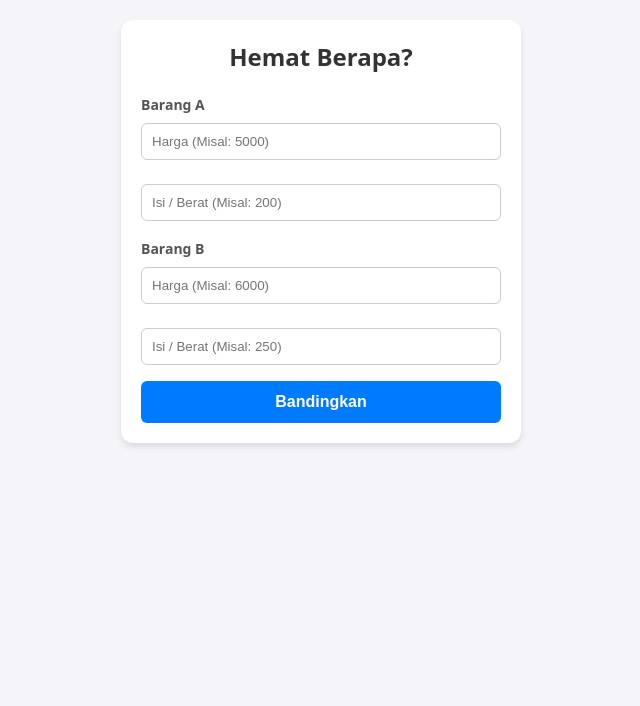
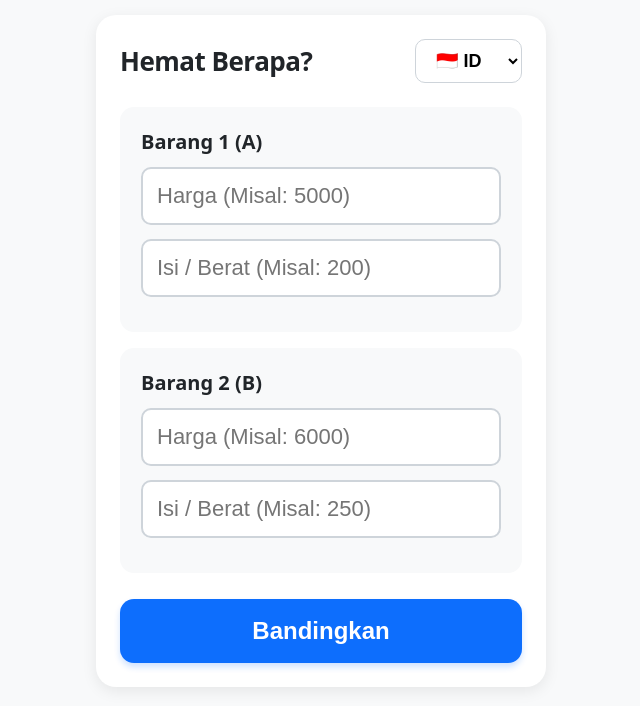
Before and after one commit to baratimur/hematberapa, a plain HTML site: page index.html in a window 1280 px wide. Shown: the whole page, without its empty margins (319-959 px from the left). Drawn offline with Linux system fonts and the light colour scheme.

Commit message:
Update index.html

```diff
--- a/index.html
+++ b/index.html
@@ -2,64 +2,260 @@
 <html lang="id">
 <head>
     <meta charset="UTF-8">
-    <meta name="viewport" content="width=device-width, initial-scale=1.0">
-    <title>Hemat Berapa - Kalkulator Harga</title>
+    <meta name="viewport" content="width=device-width, initial-scale=1.0, maximum-scale=1.0, user-scalable=no">
+    <title>Hemat Berapa? / Value Calculator</title>
     <style>
-        body { font-family: system-ui, -apple-system, sans-serif; padding: 20px; max-width: 400px; margin: auto; background-color: #f4f4f9; }
-        .card { background: white; padding: 20px; border-radius: 12px; box-shadow: 0 4px 6px rgba(0,0,0,0.1); }
-        h2 { text-align: center; color: #333; margin-top: 0; }
-        label { font-size: 14px; font-weight: bold; color: #555; }
-        input { width: 100%; padding: 10px; margin: 8px 0 16px 0; border: 1px solid #ccc; border-radius: 6px; box-sizing: border-box; }
-        button { width: 100%; padding: 12px; background: #007bff; color: white; border: none; border-radius: 6px; font-size: 16px; font-weight: bold; cursor: pointer; }
-        button:hover { background: #0056b3; }
-        .result { margin-top: 20px; padding: 15px; border-radius: 8px; background: #e9ecef; display: none; text-align: center; }
-        .winner { color: #28a745; font-size: 18px; font-weight: bold; margin-top: 10px; display: block; }
+        :root {
+            --primary: #0d6efd;
+            --success: #198754;
+            --bg: #f8f9fa;
+            --text: #212529;
+            --card-bg: #ffffff;
+            --border: #ced4da;
+        }
+        body {
+            font-family: system-ui, -apple-system, sans-serif;
+            background-color: var(--bg);
+            color: var(--text);
+            padding: 15px;
+            margin: 0;
+            display: flex;
+            justify-content: center;
+        }
+        .app-container {
+            width: 100%;
+            max-width: 450px;
+            background: var(--card-bg);
+            border-radius: 20px;
+            box-shadow: 0 4px 15px rgba(0,0,0,0.08);
+            padding: 24px;
+            box-sizing: border-box;
+        }
+        .header-bar {
+            display: flex;
+            justify-content: space-between;
+            align-items: center;
+            margin-bottom: 24px;
+        }
+        h1 { font-size: 26px; margin: 0; font-weight: 800; letter-spacing: -0.5px; }
+        .lang-toggle {
+            padding: 10px 16px;
+            font-size: 18px;
+            font-weight: bold;
+            border-radius: 10px;
+            border: 1px solid var(--border);
+            background: white;
+            cursor: pointer;
+        }
+        .input-group {
+            background: var(--bg);
+            padding: 18px;
+            border-radius: 14px;
+            margin-bottom: 16px;
+            border: 3px solid transparent;
+            transition: all 0.3s ease;
+        }
+        .input-group.highlight {
+            border-color: var(--success);
+            background: #eafbf0;
+        }
+        label {
+            display: block;
+            font-size: 20px;
+            font-weight: 700;
+            margin-bottom: 12px;
+        }
+        input {
+            width: 100%;
+            padding: 14px;
+            font-size: 22px;
+            margin-bottom: 14px;
+            border: 2px solid var(--border);
+            border-radius: 10px;
+            box-sizing: border-box;
+        }
+        input:focus {
+            outline: none;
+            border-color: var(--primary);
+        }
+        input[type="number"] { -moz-appearance: textfield; }
+        button.calc-btn {
+            width: 100%;
+            padding: 18px;
+            font-size: 24px;
+            font-weight: 800;
+            background-color: var(--primary);
+            color: white;
+            border: none;
+            border-radius: 14px;
+            cursor: pointer;
+            margin-top: 10px;
+            box-shadow: 0 4px 6px rgba(13, 110, 253, 0.2);
+        }
+        button.calc-btn:active { transform: translateY(2px); }
+        .result-box {
+            margin-top: 24px;
+            padding: 20px;
+            border-radius: 14px;
+            text-align: center;
+            display: none;
+            font-size: 20px;
+            animation: fadeIn 0.4s ease-in-out;
+        }
+        .winner-title {
+            font-size: 26px;
+            font-weight: 900;
+            color: var(--success);
+            margin-bottom: 12px;
+        }
+        .savings-text {
+            font-size: 24px;
+            font-weight: 800;
+            background: #ffeb3b;
+            display: inline-block;
+            padding: 8px 14px;
+            border-radius: 8px;
+            margin-top: 15px;
+            color: #000;
+            box-shadow: 0 2px 4px rgba(0,0,0,0.1);
+        }
+        @keyframes fadeIn { from { opacity: 0; transform: translateY(-5px); } to { opacity: 1; transform: translateY(0); } }
     </style>
 </head>
 <body>
-    <div class="card">
-        <h2>Hemat Berapa?</h2>
 
-        <label>Barang A</label>
-        <input type="number" id="priceA" placeholder="Harga (Misal: 5000)">
-        <input type="number" id="qtyA" placeholder="Isi / Berat (Misal: 200)">
+<div class="app-container">
+    <div class="header-bar">
+        <h1 id="appTitle">Hemat Berapa?</h1>
+        <select class="lang-toggle" id="langSwitch" onchange="updateUI()">
+            <option value="id">🇮🇩 ID</option>
+            <option value="en">🇬🇧 EN</option>
+        </select>
+    </div>
 
-        <label>Barang B</label>
-        <input type="number" id="priceB" placeholder="Harga (Misal: 6000)">
-        <input type="number" id="qtyB" placeholder="Isi / Berat (Misal: 250)">
+    <div class="input-group" id="cardA">
+        <label id="lblA">Barang 1 (A)</label>
+        <input type="number" id="priceA" inputmode="numeric" placeholder="Harga (Misal: 5000)">
+        <input type="number" id="qtyA" inputmode="numeric" placeholder="Isi / Berat (Misal: 200)">
+    </div>
 
-        <button onclick="calculate()">Bandingkan</button>
+    <div class="input-group" id="cardB">
+        <label id="lblB">Barang 2 (B)</label>
+        <input type="number" id="priceB" inputmode="numeric" placeholder="Harga (Misal: 6000)">
+        <input type="number" id="qtyB" inputmode="numeric" placeholder="Isi / Berat (Misal: 250)">
+    </div>
 
-        <div id="output" class="result"></div>
+    <button class="calc-btn" id="btnCalc" onclick="calculate()">Bandingkan</button>
+
+    <div id="result" class="result-box"></div>
 </div>
 
 <script>
+    const texts = {
+        id: {
+            title: "Hemat Berapa?",
+            itemA: "Barang 1 (A)",
+            itemB: "Barang 2 (B)",
+            pricePlaceholder: "Harga (Rp)",
+            qtyPlaceholder: "Isi / Berat (ml, gr)",
+            btn: "Bandingkan!",
+            error: "Mohon isi semua angka terlebih dahulu!",
+            winner: "Lebih Worth It!",
+            same: "Sama-sama murah! Tidak ada bedanya.",
+            saveText: "Anda hemat"
+        },
+        en: {
+            title: "Value Calculator",
+            itemA: "Item 1 (A)",
+            itemB: "Item 2 (B)",
+            pricePlaceholder: "Price ($/Rp)",
+            qtyPlaceholder: "Size / Weight (ml, oz)",
+            btn: "Compare!",
+            error: "Please enter all numbers first!",
+            winner: "Best Value!",
+            same: "Both are exactly the same value!",
+            saveText: "You save"
+        }
+    };
+
+    let currentLang = "id";
+
+    function updateUI() {
+        currentLang = document.getElementById('langSwitch').value;
+        const t = texts[currentLang];
+
+        document.getElementById('appTitle').innerText = t.title;
+        document.getElementById('lblA').innerText = t.itemA;
+        document.getElementById('lblB').innerText = t.itemB;
+        document.getElementById('btnCalc').innerText = t.btn;
+
+        document.getElementById('priceA').placeholder = t.pricePlaceholder;
+        document.getElementById('priceB').placeholder = t.pricePlaceholder;
+        document.getElementById('qtyA').placeholder = t.qtyPlaceholder;
+        document.getElementById('qtyB').placeholder = t.qtyPlaceholder;
+
+        document.getElementById('result').style.display = 'none';
+        document.getElementById('cardA').classList.remove('highlight');
+        document.getElementById('cardB').classList.remove('highlight');
+    }
+
+    function formatCurrency(num) {
+        return num.toLocaleString('id-ID');
+    }
+
     function calculate() {
+        const t = texts[currentLang];
         const priceA = parseFloat(document.getElementById('priceA').value);
         const qtyA = parseFloat(document.getElementById('qtyA').value);
         const priceB = parseFloat(document.getElementById('priceB').value);
         const qtyB = parseFloat(document.getElementById('qtyB').value);
 
         if (!priceA || !qtyA || !priceB || !qtyB) {
-                alert('Harap isi semua kolom harga dan isi/berat!');
+            alert(t.error);
             return;
         }
 
         const unitPriceA = priceA / qtyA;
         const unitPriceB = priceB / qtyB;
 
-            let outputText = `Barang A: Rp ${unitPriceA.toFixed(2)} / satuan<br>Barang B: Rp ${unitPriceB.toFixed(2)} / satuan<br>`;
+        const resDiv = document.getElementById('result');
+        const cardA = document.getElementById('cardA');
+        const cardB = document.getElementById('cardB');
+
+        cardA.classList.remove('highlight');
+        cardB.classList.remove('highlight');
 
         if (unitPriceA < unitPriceB) {
-                outputText += `<span class="winner">Beli Barang A! Lebih Murah.</span>`;
+            cardA.classList.add('highlight');
+            let expectedPriceIfB = qtyA * unitPriceB;
+            let savings = expectedPriceIfB - priceA;
+
+            resDiv.innerHTML = `
+                <div class="winner-title">🏆 ${t.itemA} ${t.winner}</div>
+                <div class="savings-text">${t.saveText} ${formatCurrency(Math.round(savings))}</div>
+            `;
+            resDiv.style.backgroundColor = "#eafbf0";
+            resDiv.style.border = "3px solid #198754";
+
         } else if (unitPriceB < unitPriceA) {
-                outputText += `<span class="winner">Beli Barang B! Lebih Murah.</span>`;
+            cardB.classList.add('highlight');
+            let expectedPriceIfA = qtyB * unitPriceA;
+            let savings = expectedPriceIfA - priceB;
+
+            resDiv.innerHTML = `
+                <div class="winner-title">🏆 ${t.itemB} ${t.winner}</div>
+                <div class="savings-text">${t.saveText} ${formatCurrency(Math.round(savings))}</div>
+            `;
+            resDiv.style.backgroundColor = "#eafbf0";
+            resDiv.style.border = "3px solid #198754";
+
         } else {
-                outputText += `<span class="winner" style="color:#17a2b8;">Keduanya sama murahnya!</span>`;
+            resDiv.innerHTML = `<div class="winner-title" style="color:var(--text);">⚖️ ${t.same}</div>`;
+            resDiv.style.backgroundColor = "#e9ecef";
+            resDiv.style.border = "3px solid #ccc";
         }
 
-            document.getElementById('output').innerHTML = outputText;
-            document.getElementById('output').style.display = 'block';
+        resDiv.style.display = 'block';
     }
 </script>
 </body>
```
Lines whose indentation alone changed are shown as unchanged.
